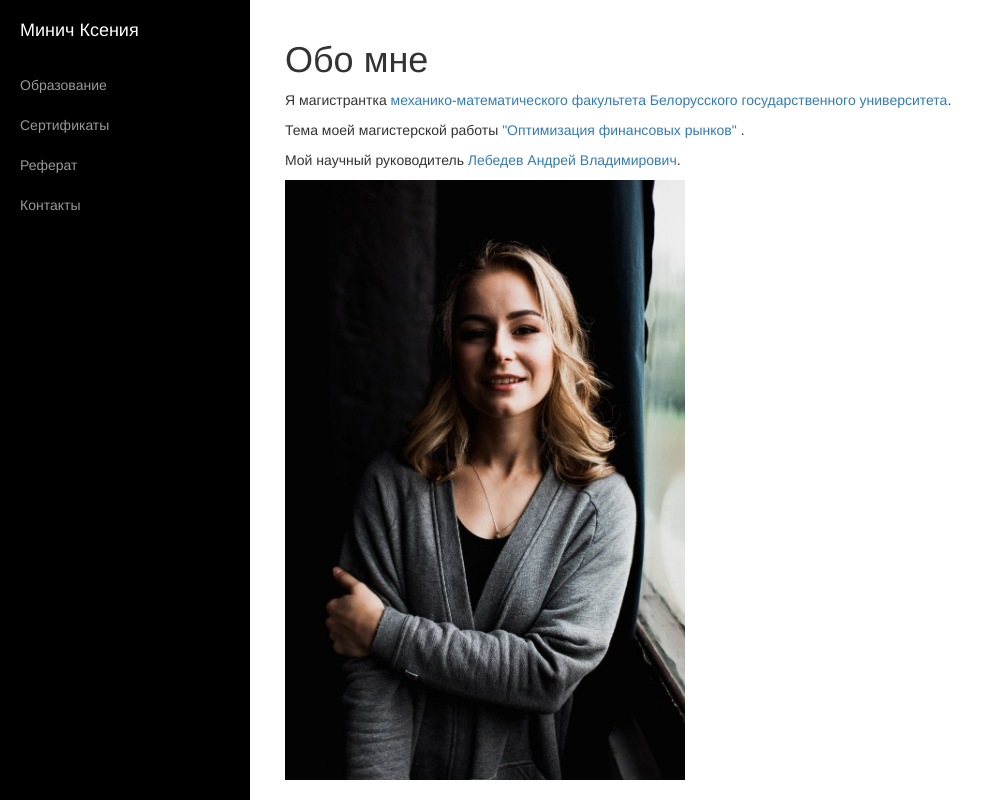
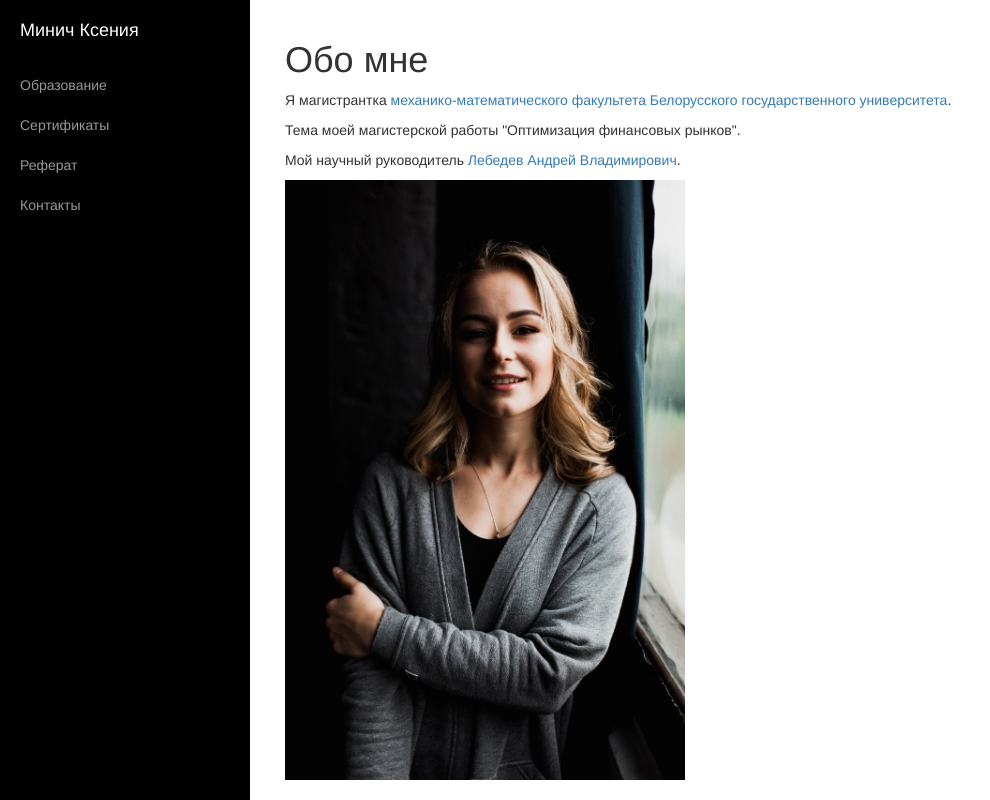
Before and after one commit to kseniyaminich/kseniyaminich.github.io, a plain HTML site: page index.html in a window 1280 px wide. Shown: the whole page, without its empty margins (0-990 px from the left). Drawn offline with Linux system fonts and the light colour scheme.

Commit message:
no message

```diff
--- a/index.html
+++ b/index.html
@@ -61,7 +61,7 @@
                     <div class="col-lg-12">
                         <h1>Обо мне</h1>
                         <p>Я магистрантка <a href = "http://mmf.bsu.by/ru/">механико-математического факультета</a> <a href = "http://www.bsu.by/">Белорусского государственного университета</a>.</p>
-                        <p>Тема моей магистерской работы <a href = "work.html">"Оптимизация финансовых рынков" </a>.</p>
+                        <p>Тема моей магистерской работы "Оптимизация финансовых рынков".</p>
 						<p>Мой научный руководитель <a href="http://www.bsu.by/main.aspx?guid=116551">Лебедев Андрей Владимирович</a>.</p>
 						<img src="image.jpg" width="400">
 					</div>
```
